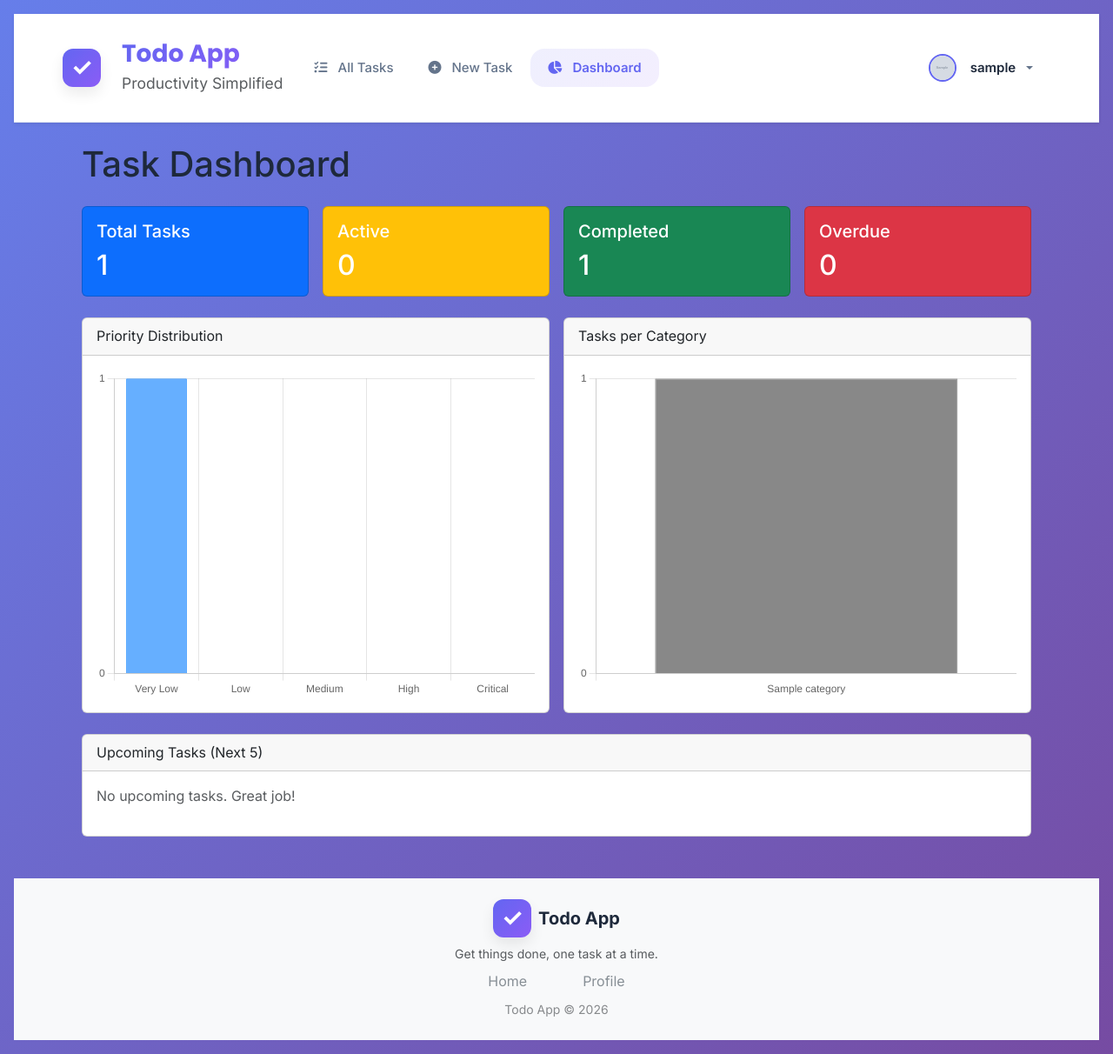
After one commit to jofawebdev/Todo-Application, a Django app: page /dashboard/ in a window 1280 px wide. The commit adds this page. Shown: the whole page at 87% size. Run offline with Django 5.2, Linux system fonts and the light colour scheme; a user stored in the database is signed in; tables that the repository leaves empty hold one stand-in row (values such as "Sample post"); grey boxes marked "Sample" are stand-in pictures; some libraries are stand-ins or nearby versions.

Commit message:
Added dashboard view to the App

```diff
--- /dev/null
+++ b/static/js/dashboard.js
@@ -0,0 +1,106 @@
+/**
+ * dashboard.js
+ * Renders charts for the Todo dashboard.
+ * Reads data from the JSON script tag with id "dashboard-data".
+ * Uses Chart.js for rendering.
+ */
+'use strict';
+
+document.addEventListener('DOMContentLoaded', function() {
+    // 1. Retrieve the JSON data from the script tag
+    const dataScript = document.getElementById('dashboard-data');
+    if (!dataScript) {
+        console.warn('dashboard-data script element not found.');
+        return;
+    }
+
+    let dashboardData;
+    try {
+        dashboardData = JSON.parse(dataScript.textContent);
+    } catch (e) {
+        console.error('Failed to parse dashboard data:', e);
+        return;
+    }
+
+    // 2. Helper function to safely get arrays
+    const safeArray = (arr) => Array.isArray(arr) ? arr : [];
+
+    // 3. Priority Chart (Bar)
+    const priorityCtx = document.getElementById('priorityChart');
+    if (priorityCtx) {
+        const priority = dashboardData.priority || {};
+        const labels = safeArray(priority.labels);
+        const counts = safeArray(priority.counts);
+        const colors = safeArray(priority.colors);
+        const borderColors = safeArray(priority.borderColors);
+
+        new Chart(priorityCtx.getContext('2d'), {
+            type: 'bar',
+            data: {
+                labels: labels,
+                datasets: [{
+                    label: 'Number of Tasks',
+                    data: counts,
+                    backgroundColor: colors.length ? colors : 'rgba(0,123,255,0.6)',
+                    borderColor: borderColors.length ? borderColors : 'rgba(0,123,255,1)',
+                    borderWidth: 1
+                }]
+            },
+            options: {
+                responsive: true,
+                maintainAspectRatio: true,
+                plugins: {
+                    legend: { display: false }
+                },
+                scales: {
+                    y: {
+                        beginAtZero: true,
+                        stepSize: 1,
+                        ticks: { precision: 0 }
+                    }
+                }
+            }
+        });
+    } else {
+        console.warn('Priority chart canvas not found.');
+    }
+
+    // 4. Category Chart (Bar)
+    const categoryCtx = document.getElementById('categoryChart');
+    if (categoryCtx) {
+        const category = dashboardData.category || {};
+        const labels = safeArray(category.labels);
+        const counts = safeArray(category.counts);
+        const colors = safeArray(category.colors);
+
+        new Chart(categoryCtx.getContext('2d'), {
+            type: 'bar',
+            data: {
+                labels: labels,
+                datasets: [{
+                    label: 'Tasks per Category',
+                    data: counts,
+                    backgroundColor: colors.length ? colors : 'rgba(0,123,255,0.6)',
+                    borderColor: colors.length ? colors : 'rgba(0,123,255,1)',
+                    borderWidth: 1
+                }]
+            },
+            options: {
+                responsive: true,
+                maintainAspectRatio: true,
+                plugins: {
+                    legend: { display: false }
+                },
+                scales: {
+                    y: {
+                        beginAtZero: true,
+                        stepSize: 1,
+                        ticks: { precision: 0 }
+                    }
+                }
+            }
+        });
+    } else {
+        console.warn('Category chart canvas not found.');
+    }
+});
--- a/templates/base.html
+++ b/templates/base.html
@@ -77,6 +77,15 @@
                             <i class="fas fa-plus-circle me-1"></i> New Task
                         </a>
                     </li>
+
+                    <!-- NEW: Dashboard link - Visible only to authenticated users -->
+                    {% if user.is_authenticated %}
+                        <li class="nav-item">
+                            <a class="nav-link {% if request.resolver_match.url_name == 'dashboard' %}active{% endif %}" href="{% url 'todos:dashboard' %}">
+                                <i class="fas fa-chart-pie me-1"></i> Dashboard
+                            </a>
+                        </li>
+                    {% endif %}
                 </ul>
 
                 <!-- User authentication section (right side) -->
--- /dev/null
+++ b/templates/todos/dashboard.html
@@ -0,0 +1,103 @@
+{% extends "base.html" %}
+{% load static %}
+
+{% block title %}Dashboard - Todo App{% endblock %}
+
+{% block content %}
+<div class="container mt-4">
+    <h1 class="mb-4">Task Dashboard</h1>
+
+    <!-- Stats Cards with gutter spacing -->
+    <div class="row g-3 mb-4">
+        <div class="col-md-3 col-sm-6">
+            <div class="card text-white bg-primary h-100">
+                <div class="card-body">
+                    <h5 class="card-title">Total Tasks</h5>
+                    <h2 class="card-text">{{ data.total_count }}</h2>
+                </div>
+            </div>
+        </div>
+        <div class="col-md-3 col-sm-6">
+            <div class="card text-white bg-warning h-100">
+                <div class="card-body">
+                    <h5 class="card-title">Active</h5>
+                    <h2 class="card-text">{{ data.active_count }}</h2>
+                </div>
+            </div>
+        </div>
+        <div class="col-md-3 col-sm-6">
+            <div class="card text-white bg-success h-100">
+                <div class="card-body">
+                    <h5 class="card-title">Completed</h5>
+                    <h2 class="card-text">{{ data.completed_count }}</h2>
+                </div>
+            </div>
+        </div>
+        <div class="col-md-3 col-sm-6">
+            <div class="card text-white bg-danger h-100">
+                <div class="card-body">
+                    <h5 class="card-title">Overdue</h5>
+                    <h2 class="card-text">{{ data.overdue_count }}</h2>
+                </div>
+            </div>
+        </div>
+    </div>
+
+    <!-- Charts Row -->
+    <div class="row g-3 mb-4">
+        <div class="col-md-6">
+            <div class="card h-100">
+                <div class="card-header">Priority Distribution</div>
+                <div class="card-body">
+                    <canvas id="priorityChart" width="400" height="300"></canvas>
+                </div>
+            </div>
+        </div>
+        <div class="col-md-6">
+            <div class="card h-100">
+                <div class="card-header">Tasks per Category</div>
+                <div class="card-body">
+                    <canvas id="categoryChart" width="400" height="300"></canvas>
+                </div>
+            </div>
+        </div>
+    </div>
+
+    <!-- Upcoming Tasks -->
+    <div class="card">
+        <div class="card-header">Upcoming Tasks (Next 5)</div>
+        <div class="card-body">
+            {% if data.upcoming_tasks %}
+                <ul class="list-group">
+                    {% for task in data.upcoming_tasks %}
+                        <li class="list-group-item d-flex justify-content-between align-items-center">
+                            <div>
+                                <strong>{{ task.title }}</strong>
+                                <span class="badge bg-secondary ms-2">
+                                    Due: {{ task.due_date|date:"M d, Y"|default:"No date" }}
+                                </span>
+                            </div>
+                            <span class="badge bg-{% if task.priority >= 4 %}danger{% elif task.priority == 3 %}warning{% else %}info{% endif %}">
+                                Priority {{ task.priority }}
+                            </span>
+                        </li>
+                    {% endfor %}
+                </ul>
+            {% else %}
+                <p class="text-muted">No upcoming tasks. Great job!</p>
+            {% endif %}
+        </div>
+    </div>
+</div>
+
+<!-- Embed all chart data as a JSON script (safe from XSS) -->
+{{ data|json_script:"dashboard-data" }}
+{% endblock %}
+
+{% block extra_scripts %}
+<!-- Chart.js CDN -->
+<script src="https://cdn.jsdelivr.net/npm/chart.js"></script>
+
+<!-- External dashboard JavaScript -->
+<script src="{% static 'js/dashboard.js' %}"></script>
+{% endblock %}
--- a/todos/urls.py
+++ b/todos/urls.py
@@ -82,6 +82,9 @@ urlpatterns = [
              template_name='registration/password_reset_complete.html'
          ),
          name='password_reset_complete'),
+
+    # Dashboard URL
+    path('dashboard/', views.DashboardView.as_view(), name='dashboard'),
 ]
 
 # Serve media files in development
--- a/todos/views.py
+++ b/todos/views.py
@@ -455,3 +455,82 @@ def profile(request):
     }
 
     return render(request, 'registration/profile.html', context)
+
+
+# ---------- Dashboard View ----------
+class DashboardView(LoginRequiredMixin, View):
+    """
+    Display a dashboard with task statistics and charts.
+    All data is passed as a single JSON-serializable object.
+    """
+    template_name = 'todos/dashboard.html'
+
+    def get(self, request, *args, **kwargs):
+        # Get all todos for the current user
+        user_todos = Todo.objects.filter(user=request.user)
+        today = timezone.now().date()
+
+        # Basic counts
+        total_count = user_todos.count()
+        active_count = user_todos.filter(completed=False).count()
+        completed_count = user_todos.filter(completed=True).count()
+        overdue_count = user_todos.filter(completed=False, due_date__lt=today).count()
+
+        # Priority distribution (1–5)
+        priority_counts = {i: user_todos.filter(priority=i).count() for i in range(1, 6)}
+        priority_labels = ['Very Low', 'Low', 'Medium', 'High', 'Critical']
+        priority_colors = [
+            'rgba(0,123,255,0.6)',   # Very Low
+            'rgba(40,167,69,0.6)',   # Low
+            'rgba(255,193,7,0.6)',   # Medium
+            'rgba(253,126,20,0.6)',  # High
+            'rgba(220,53,69,0.6)'    # Critical
+        ]
+        priority_border = [
+            'rgba(0,123,255,1)',
+            'rgba(40,167,69,1)',
+            'rgba(255,193,7,1)',
+            'rgba(253,126,20,1)',
+            'rgba(220,53,69,1)'
+        ]
+
+        # Category distribution
+        categories = Category.objects.filter(user=request.user)
+        cat_labels = [cat.name for cat in categories]
+        cat_counts = [cat.todos.filter(user=request.user).count() for cat in categories]
+        cat_colors = [cat.color for cat in categories]
+
+        # Upcoming tasks (next 5 by due date)
+        upcoming_tasks = user_todos.filter(
+            completed=False,
+            due_date__gte=today
+        ).order_by('due_date', 'priority')[:5]
+
+        # Build a single data structure for JSON serialization
+        data = {
+            'total_count': total_count,
+            'active_count': active_count,
+            'completed_count': completed_count,
+            'overdue_count': overdue_count,
+            'priority': {
+                'labels': priority_labels,
+                'counts': [priority_counts[i] for i in range(1, 6)],
+                'colors': priority_colors,
+                'borderColors': priority_border,
+            },
+            'category': {
+                'labels': cat_labels,
+                'counts': cat_counts,
+                'colors': cat_colors,
+            },
+            'upcoming_tasks': [
+                {
+                    'title': t.title,
+                    'due_date': t.due_date.isoformat() if t.due_date else None,
+                    'priority': t.priority,
+                }
+                for t in upcoming_tasks
+            ],
+        }
+
+        return render(request, self.template_name, {'data': data})
```
